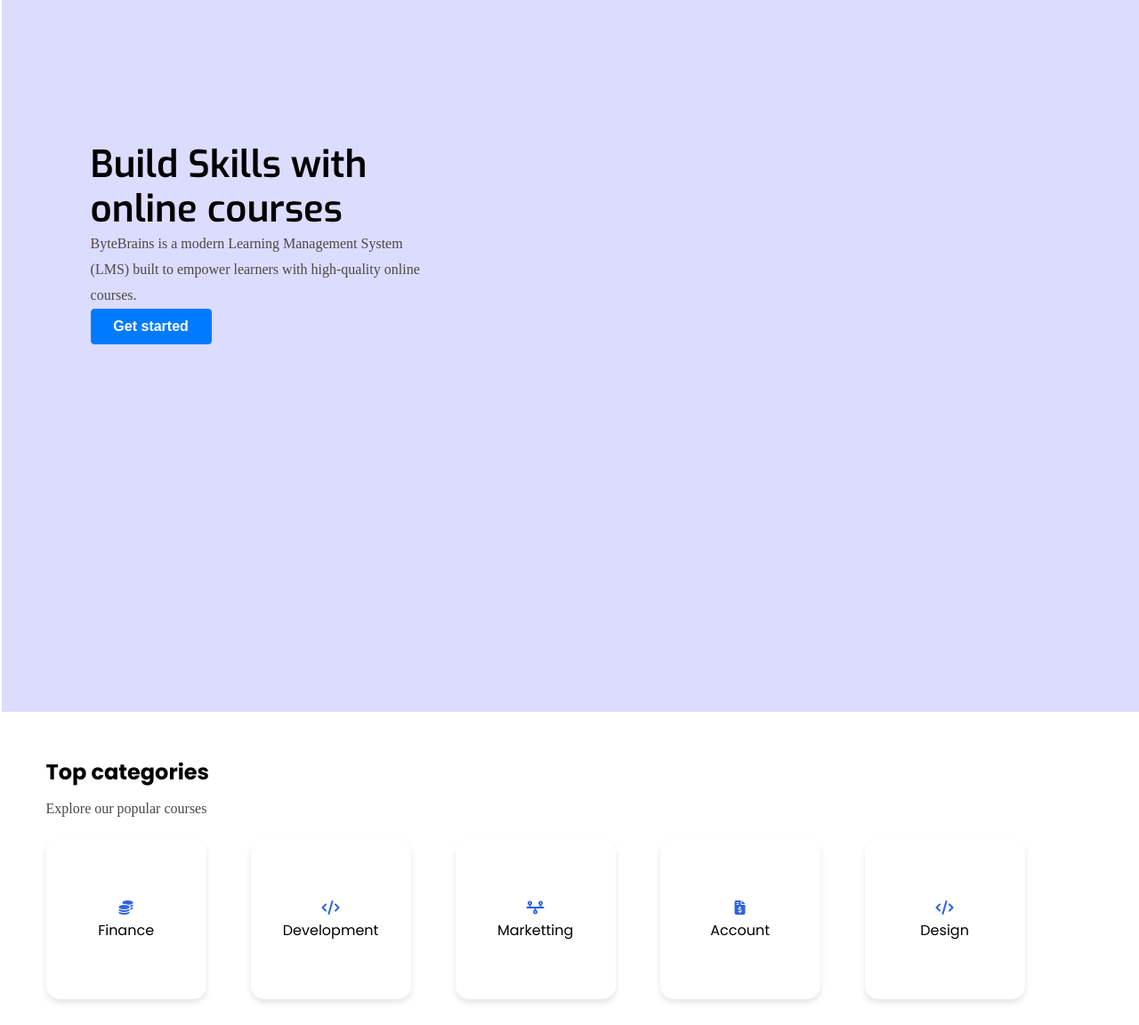
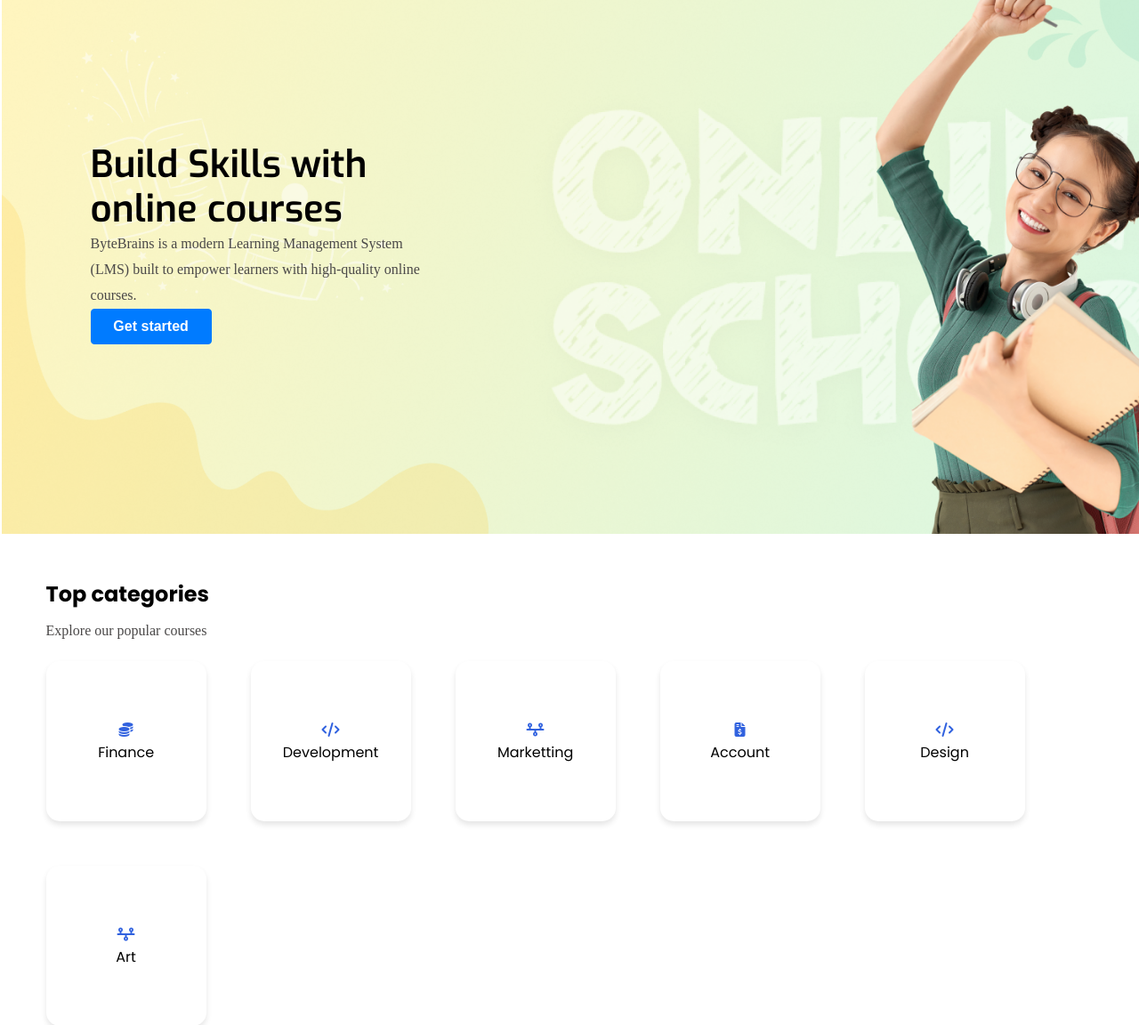
Before and after one commit to raqeeb32/ByteBrains, a PHP site: page /index.php in a window 1280 px wide. Shown: the part 68-1220 px from the top of the page at 89% size. Run offline with PHP 8.4, Linux system fonts and the light colour scheme; data comes from the database, SQL or seed files in the repository; data that the repository does not hold is empty; some libraries are stand-ins or nearby versions.

Commit message:
FixedImg15may

```diff
--- a/admin/adminLogin.php
+++ b/admin/adminLogin.php
@@ -1,4 +1,5 @@
 <?php
+
 if (!isset($_SESSION)) {
     session_start();
 }
--- a/css/style.css
+++ b/css/style.css
@@ -128,12 +128,12 @@
 /* main */
 main{
     width:100vw;
-    height:100vh;
+    height:600px;
     /* margin-top:16px; */
     /*background-color: burlywood;*/
-    /*background-image:url("../images/heroIMG.png");*/
+    background-image:url("../images/heroIMG.png");
 
-    background-color: rgb(220, 220, 255);
+
     background-size: cover;
     background-repeat: no-repeat;
 
```
Also changed, not shown: images/heroIMG.png.
